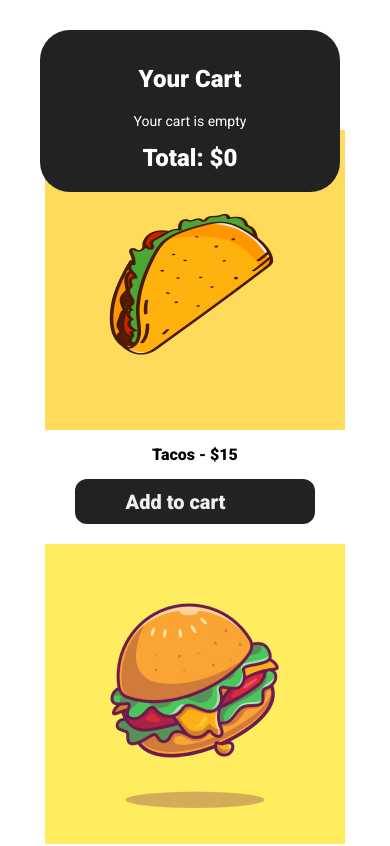
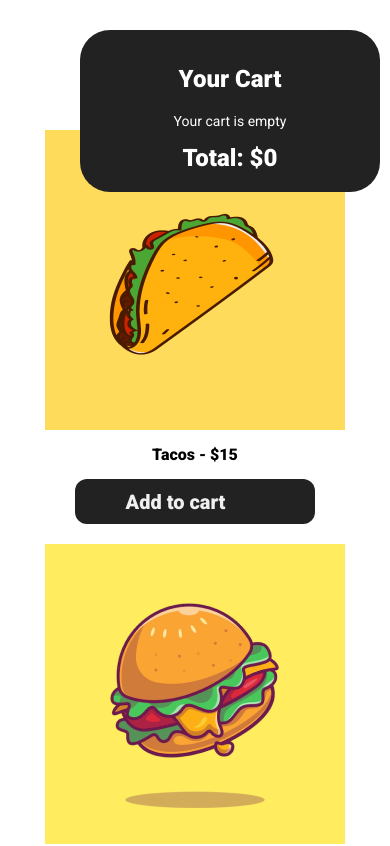
Before and after one commit to ivanherreradev/shopping-cart, a React (Vite) app: page / in a window 390 px wide. Shown: the top 846 px of the page. Built offline with nearby package versions, Linux system fonts and the light colour scheme; some icons are missing.

Commit message:
fix styles in responsive

```diff
--- a/src/components/Cart/styles.module.scss
+++ b/src/components/Cart/styles.module.scss
@@ -7,7 +7,6 @@
 
   .buttonCardContainer {
     position: absolute;
-    margin-right: 60px;
     cursor: pointer;
     z-index: 2;
 
@@ -40,7 +39,6 @@
   .openCart {
     position: absolute;
     border-radius: 30px;
-    margin-right: 50px;
     width: 300px;
     background-color: #222222;
     color: white;
@@ -83,3 +81,30 @@
   background-color: #797979;
   border-radius: 20px;
 }
+
+@media screen and (min-width: 993px) {
+  .buttonCardContainer {
+    margin-right: 60px;
+  }
+  .openCart {
+    margin-right: 50px;
+  }
+}
+
+@media screen and (max-width: 992px) {
+  .buttonCardContainer {
+    margin-right: 40px;
+  }
+  .openCart {
+    margin-right: 30px;
+  }
+}
+
+@media screen and (max-width: 600px) {
+  .buttonCardContainer {
+    margin-right: 20px;
+  }
+  .openCart {
+    margin-right: 10px;
+  }
+}
```
